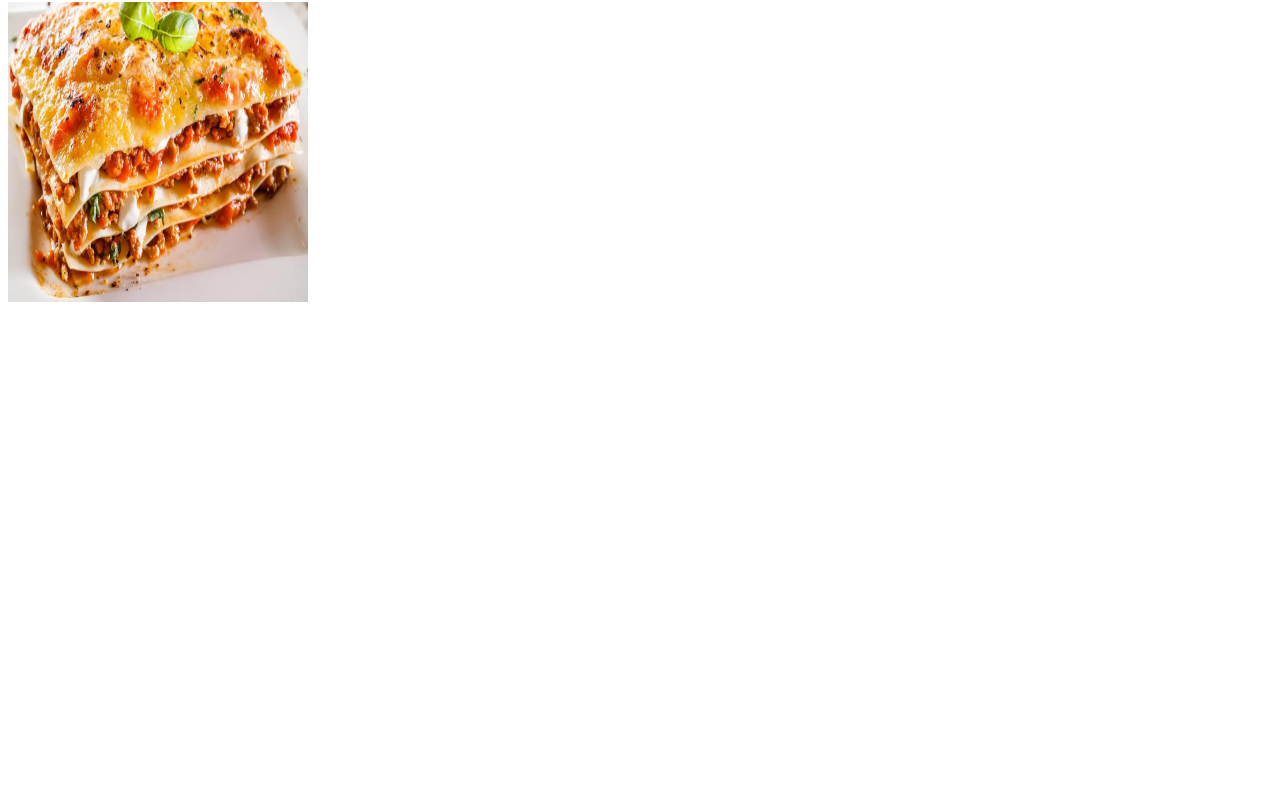
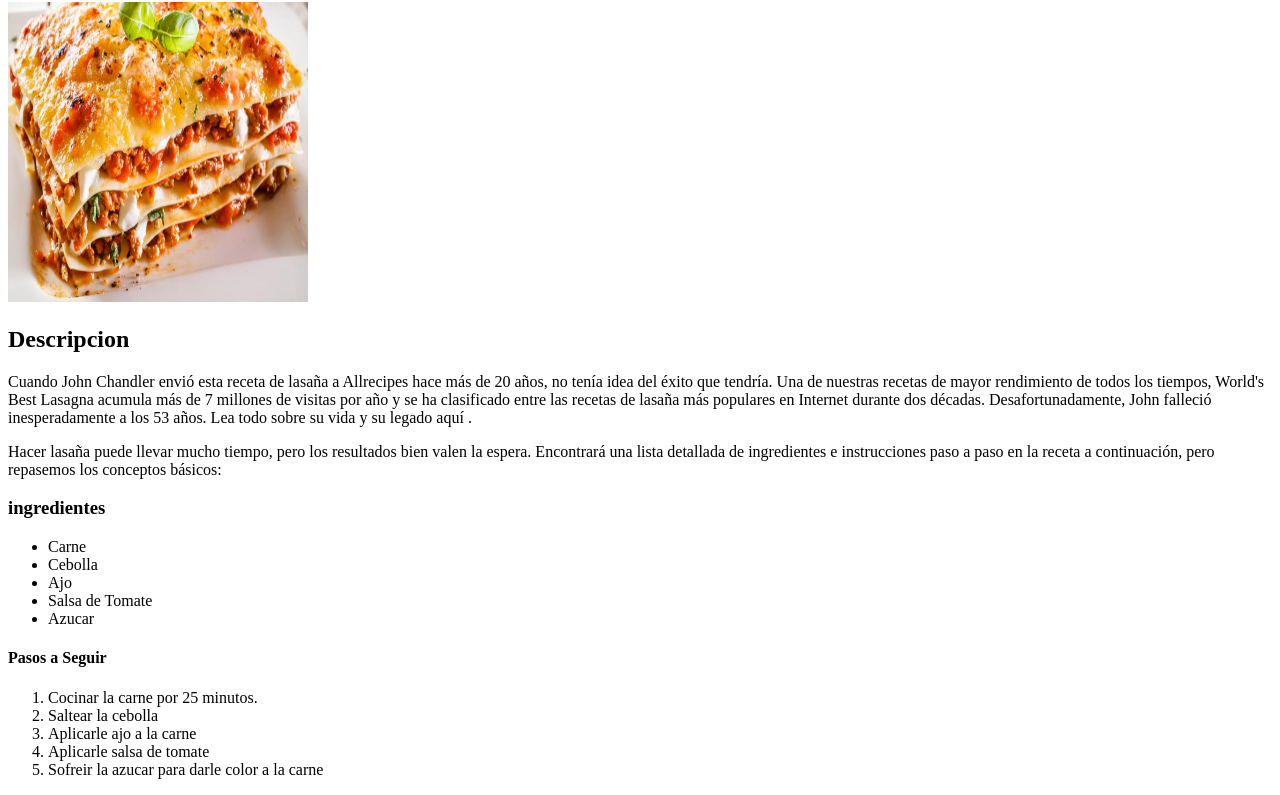
Before and after one commit to neovlog/odin-recipes, a plain HTML site: page recipes/lasagna.html in a window 1280 px wide. Shown: the part 78-873 px from the top of the page. Before the commit the page ends 800 px from the top, so only its background shows below. Drawn offline with Linux system fonts and the light colour scheme.

Commit message:
Agrege la seccion de ingredientes. Agrege la seccion de pasos a seguir.

```diff
--- a/recipes/lasagna.html
+++ b/recipes/lasagna.html
@@ -8,5 +8,24 @@
 <body>
     <h1>Lasagna</h1>
     <img src="../img/lasaña.jpg" alt="Lasagna" width="300" height="300">
+    <h2>Descripcion</h2>
+    <p>Cuando John Chandler envió esta receta de lasaña a Allrecipes hace más de 20 años, no tenía idea del éxito que tendría. Una de nuestras recetas de mayor rendimiento de todos los tiempos, World's Best Lasagna acumula más de 7 millones de visitas por año y se ha clasificado entre las recetas de lasaña más populares en Internet durante dos décadas. Desafortunadamente, John falleció inesperadamente a los 53 años. Lea todo sobre su vida y su legado aquí .</p>
+    <p>Hacer lasaña puede llevar mucho tiempo, pero los resultados bien valen la espera. Encontrará una lista detallada de ingredientes e instrucciones paso a paso en la receta a continuación, pero repasemos los conceptos básicos:</p>
+    <h3>ingredientes</h3>
+    <ul>
+        <li>Carne</li>
+        <li>Cebolla</li>
+        <li>Ajo</li>
+        <li>Salsa de Tomate</li>
+        <li>Azucar</li>
+    </ul>
+    <h4>Pasos a Seguir</h4>
+    <ol>
+        <li>Cocinar la carne por 25 minutos.</li>
+        <li>Saltear la cebolla</li>
+        <li>Aplicarle ajo a la carne</li>
+        <li>Aplicarle salsa de tomate</li>
+        <li>Sofreir la azucar para darle color a la carne</li>
+    </ol>
 </body>
 </html>
```
Also changed, not shown: recipes/crockpot-italian-chicken.html (+17 -0 lines), recipes/cuban-ropa-vieja.html (+17 -0 lines).
